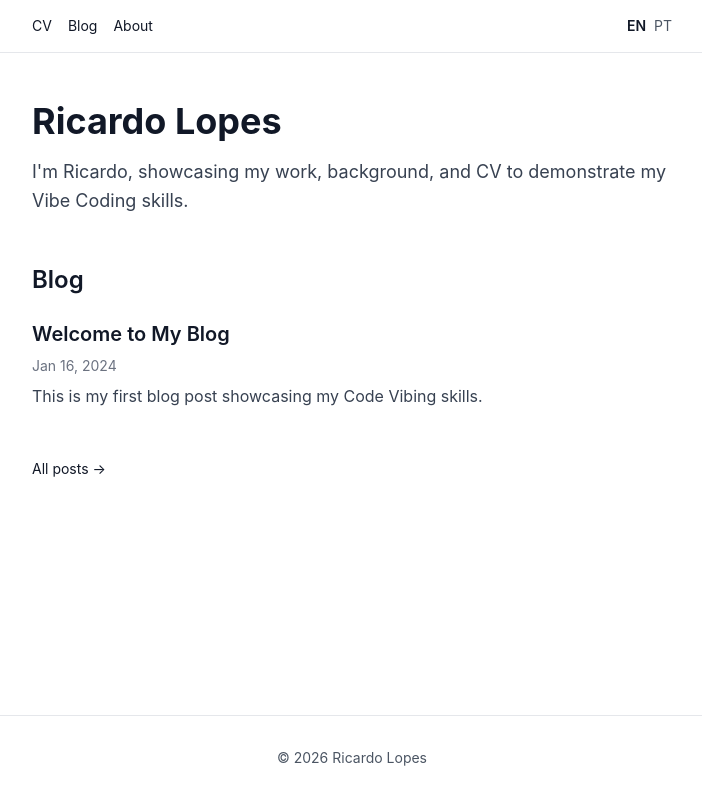
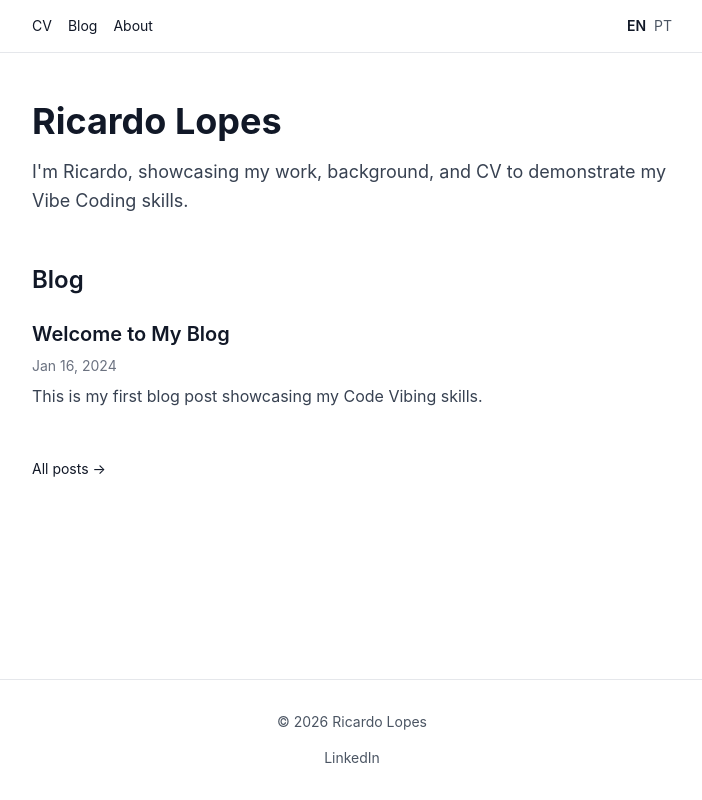
Before and after one commit to Ricky-the-Hutt/Code-Vibing-website-Cursor, a Next.js app: page / in a window 1280 px wide. Shown: the whole page, without its empty margins (288-990 px from the left). Built offline with nearby package versions, Linux system fonts and the light colour scheme; no server answers.

Commit message:
Add LinkedIn link and remove other social media references

```diff
--- a/components/Footer.tsx
+++ b/components/Footer.tsx
@@ -1,4 +1,5 @@
 import React from 'react';
+import SocialMediaLinks from './SocialMediaLinks';
 
 export default function Footer() {
   return (
@@ -6,6 +7,7 @@ export default function Footer() {
       <div className="max-w-2xl mx-auto px-4 py-8">
         <div className="text-sm text-gray-600 text-center">
           <p>&copy; {new Date().getFullYear()} Ricardo Lopes</p>
+          <SocialMediaLinks />
         </div>
       </div>
     </footer>
--- /dev/null
+++ b/components/SocialMediaLinks.tsx
@@ -0,0 +1,16 @@
+import React from 'react';
+
+export default function SocialMediaLinks() {
+  return (
+    <div className="flex justify-center space-x-4 mt-4">
+      <a
+        href="https://www.linkedin.com/in/ricardogalopes/"
+        target="_blank"
+        rel="noopener noreferrer"
+        className="text-gray-600 hover:text-black transition-colors"
+      >
+        LinkedIn
+      </a>
+    </div>
+  );
+}
```
Also changed, not shown: 2 other files (tests, documents, lock files or other folders).
